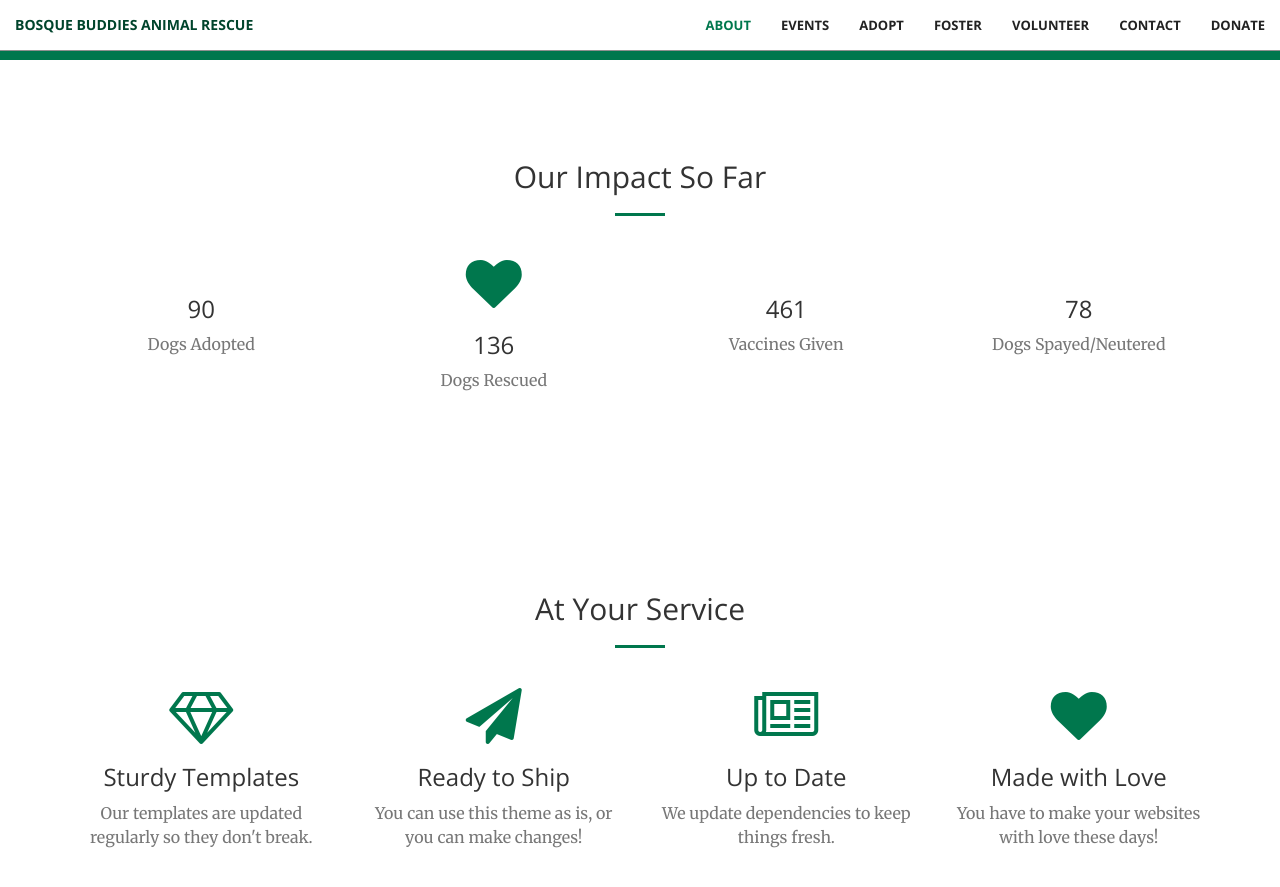
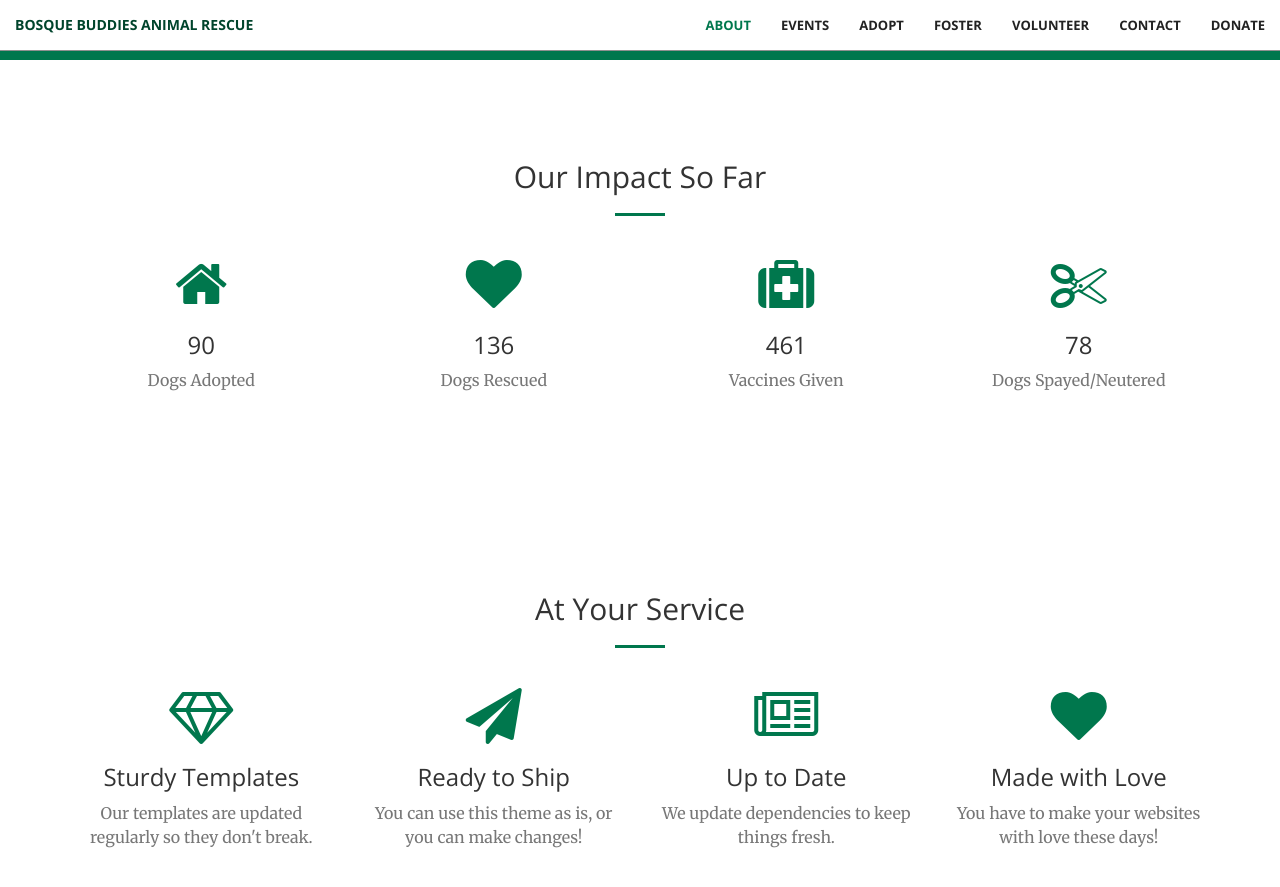
Before and after one commit to bbanimalrescue/bbanimalrescue.github.io, a Jekyll site: the page built from index.html, in a window 1280 px wide and 900 px high, scrolled down 1265 px. Shown: the top 887 px of the window. Built offline with Jekyll 4.4.1, drawn with Linux system fonts in a browser that asks for light colours.

Commit message:
Changed icons for stats

```diff
--- a/_includes/call-to-action.html
+++ b/_includes/call-to-action.html
@@ -23,7 +23,7 @@
         <div class="row">
             <div class="col-lg-3 col-md-6 text-center">
                 <div class="service-box">
-                    <i class="fa fa-4x fa-var-home wow bounceIn text-primary"></i>
+                    <i class="fa fa-4x fa-home wow bounceIn text-primary"></i>
                     <h3>90</h3>
                     <p class="text-muted">Dogs Adopted</p>
                 </div>
@@ -37,14 +37,14 @@
             </div>
             <div class="col-lg-3 col-md-6 text-center">
                 <div class="service-box">
-                    <i class="fa fa-4x fa-var-medkit wow bounceIn text-primary" data-wow-delay=".2s"></i>
+                    <i class="fa fa-4x fa-medkit wow bounceIn text-primary" data-wow-delay=".2s"></i>
                     <h3>461</h3>
                     <p class="text-muted">Vaccines Given</p>
                 </div>
             </div>
             <div class="col-lg-3 col-md-6 text-center">
                 <div class="service-box">
-                    <i class="fa fa-4x fa-var-scissors wow bounceIn text-primary" data-wow-delay=".3s"></i>
+                    <i class="fa fa-4x fa-scissors wow bounceIn text-primary" data-wow-delay=".3s"></i>
                     <h3>78</h3>
                     <p class="text-muted">Dogs Spayed/Neutered</p>
                 </div>
```
